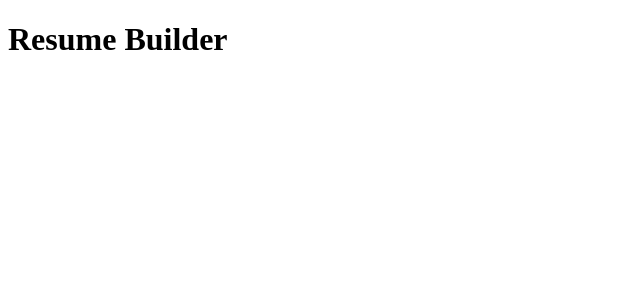
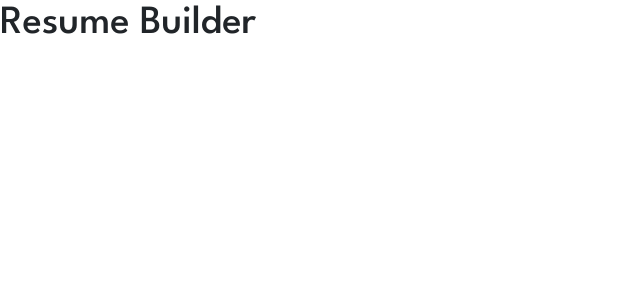
Before and after one commit to sayeedmunees/mearn-notes, a React (Vite) app in the folder REACT/RBuilder/rBuilder-frontend/: page / in a window 1280 px wide. Shown: the top 300 px of the page, without its empty margins (0-640 px from the left). Built offline with nearby package versions, Linux system fonts and the light colour scheme.

Commit message:
Installed libraries

```diff
--- a/REACT/RBuilder/rBuilder-frontend/index.html
+++ b/REACT/RBuilder/rBuilder-frontend/index.html
@@ -5,6 +5,26 @@
     <link rel="icon" type="image/svg+xml" href="/vite.svg" />
     <meta name="viewport" content="width=device-width, initial-scale=1.0" />
     <title>RBuilder+Material UI</title>
+    <!-- Bootstrap -->
+    <link
+      href="https://cdn.jsdelivr.net/npm/bootstrap@5.3.8/dist/css/bootstrap.min.css"
+      rel="stylesheet"
+      integrity="sha384-sRIl4kxILFvY47J16cr9ZwB07vP4J8+LH7qKQnuqkuIAvNWLzeN8tE5YBujZqJLB"
+      crossorigin="anonymous"
+    />
+    <script
+      src="https://cdn.jsdelivr.net/npm/bootstrap@5.3.8/dist/js/bootstrap.bundle.min.js"
+      integrity="sha384-FKyoEForCGlyvwx9Hj09JcYn3nv7wiPVlz7YYwJrWVcXK/BmnVDxM+D2scQbITxI"
+      crossorigin="anonymous"
+    ></script>
+
+    <!-- Google font -->
+    <link rel="preconnect" href="https://fonts.googleapis.com" />
+    <link rel="preconnect" href="https://fonts.gstatic.com" crossorigin />
+    <link
+      href="https://fonts.googleapis.com/css2?family=League+Spartan:wght@100..900&display=swap"
+      rel="stylesheet"
+    />
   </head>
   <body>
     <div id="root"></div>
--- a/REACT/RBuilder/rBuilder-frontend/src/index.css
+++ b/REACT/RBuilder/rBuilder-frontend/src/index.css
@@ -0,0 +1,3 @@
+* {
+  font-family: "League Spartan", sans-serif;
+}
```
Also changed, not shown: REACT/RBuilder/rBuilder-frontend/package.json (+10 -1 lines), 2 other files (tests, documents, lock files or other folders).
